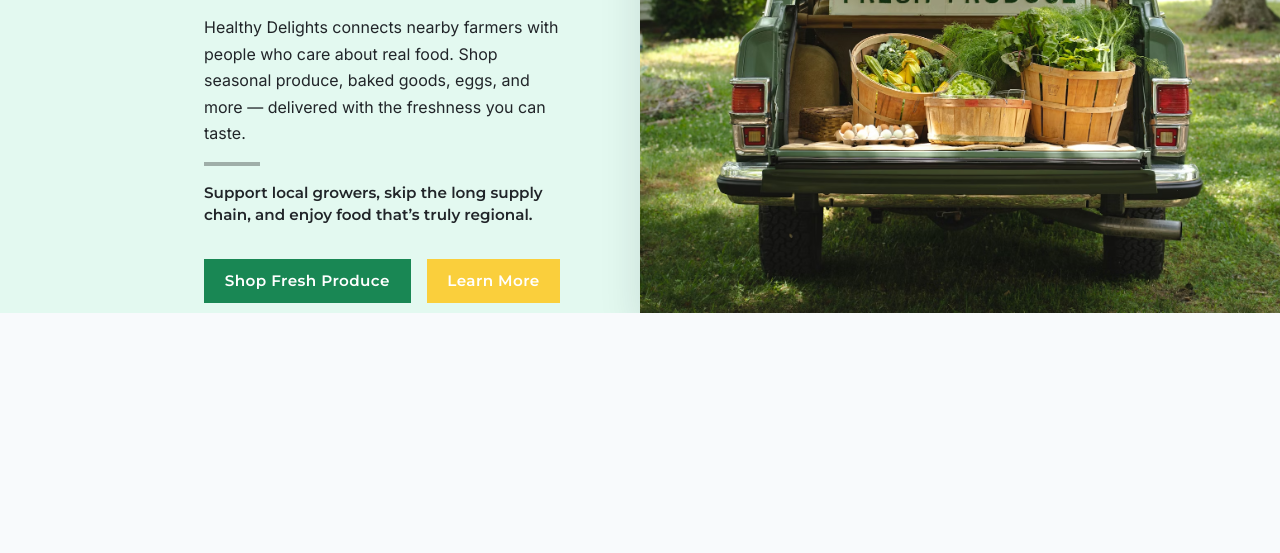
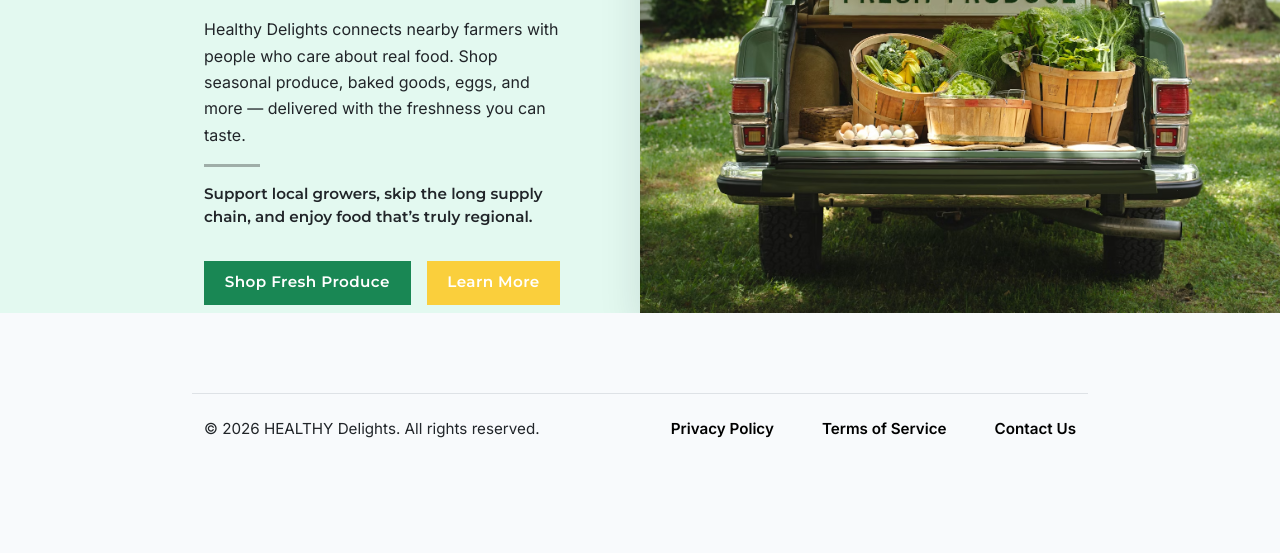
Before and after one commit to dobirr/cs-sl-mern-foundation, a website built with Vite: page client/index.html in a window 1280 px wide. Shown: the part 247-800 px from the top of the page. Built offline with nearby package versions, Linux system fonts and the light colour scheme.

Commit message:
feat(client/footer): add basic footer to main.js

```diff
--- a/client/src/main.js
+++ b/client/src/main.js
@@ -43,6 +43,17 @@ function render(pathname = window.location.pathname) {
         </div>
       </header>
       ${html}
+      <footer>
+        <div class="container-fluid py-4 mt-5 border-top d-flex justify-content-between align-items-center">
+          <span>&copy; ${new Date().getFullYear()} HEALTHY Delights. All rights reserved.</span>
+          <div class="d-flex gap-5">
+            <a href="/privacy" data-link class="text-decoration-none">Privacy Policy</a>
+            <a href="/terms" data-link class="text-decoration-none">Terms of Service</a>
+            <a href="/contact" data-link class="text-decoration-none">Contact Us</a>
+          </div>
+        </div>
+      </div>
+    </footer>
     </div>
   `;
 
--- a/client/src/style.scss
+++ b/client/src/style.scss
@@ -19,6 +19,14 @@ body {
   margin: 0;
   min-height: 100vh;
   background: #f8fafc;
+}
+a {
+  color: #000;
+  transition: color 0.4s ease;
+  &:hover {
+    color: #0bae76;
+    text-decoration: none;
+  }
 }
 
 .app-shell {
@@ -163,7 +171,7 @@ header nav {
   h2 {
     font-family: 'Montserrat', system-ui, -apple-system, sans-serif;
     font-weight: 500;
-    font-size: 2.6rem;
+    font-size: 2.7rem;
     line-height: 1.2;
     margin-bottom: 2rem;
   }
@@ -206,6 +214,14 @@ header nav {
   }
 }
 
+/* footer */
+footer {
+  font-size: 0.95rem;
+  a {
+    font-weight: 600;
+  }
+}
+
 
 
 
```
